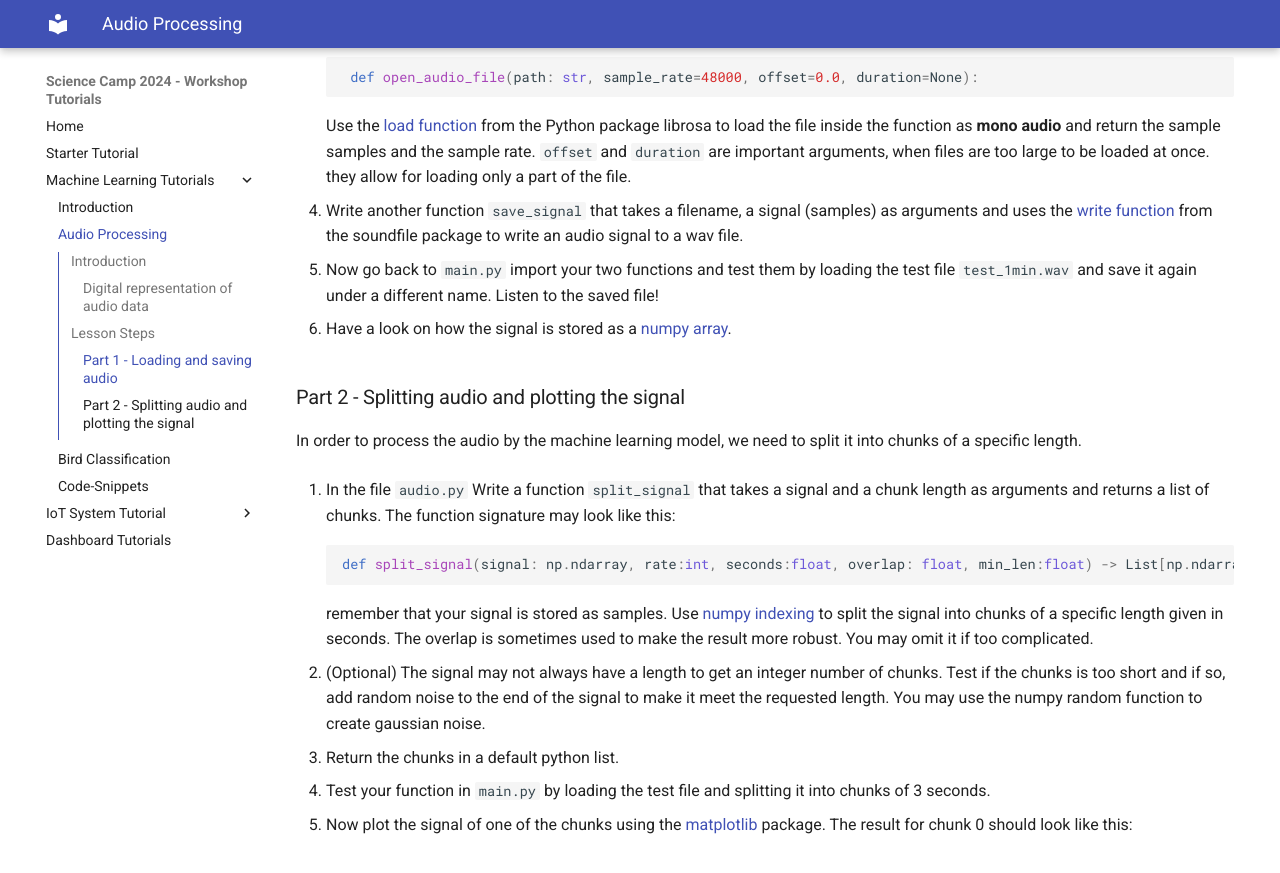
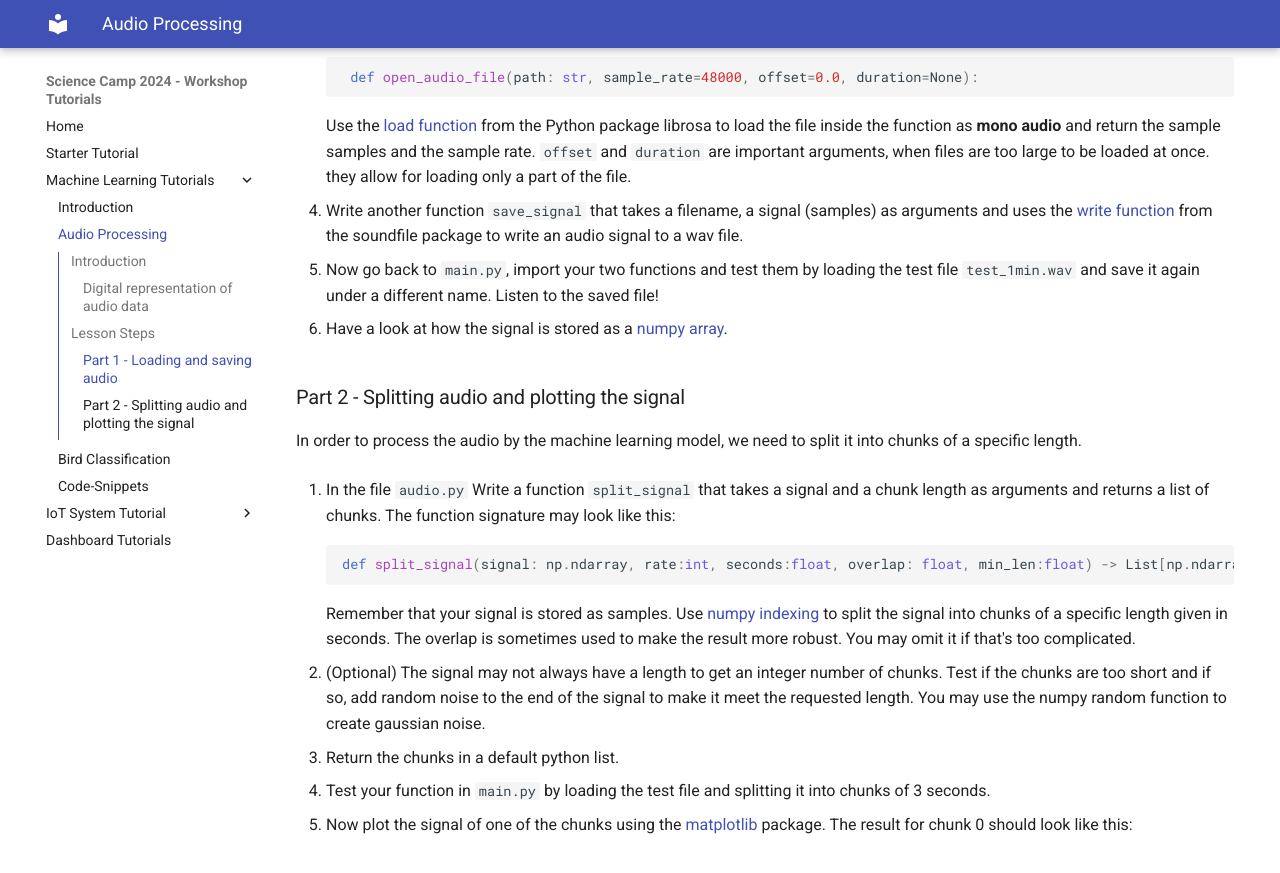
Before and after one commit to Science-Camp-TUI/tutorials, an MkDocs documentation site: the page built from docs/machine-learning/audio-processing.md, in a window 1280 px wide and 900 px high, scrolled down 1576 px. Shown: the top 873 px of the window. Built offline with MkDocs 1.6.1 and Material for MkDocs 9.7.7, drawn with Linux system fonts in a browser that asks for light colours; some of the changed text lies outside the part shown.

Commit message:
Update audio-processing.md
Typos, missing words

````diff
--- a/docs/machine-learning/audio-processing.md
+++ b/docs/machine-learning/audio-processing.md
@@ -69,9 +69,9 @@ The file [test_1min.wav](./files/test_1min.wav){:target="_blank"} contains a one
 
 4. Write another function `save_signal` that takes a filename, a signal (samples) as arguments and uses the [write function](https://python-soundfile.readthedocs.io/en/0.11.0/#read-write-functions){:target="_blank"} from the soundfile package to write an audio signal to a wav file.
 
-5. Now go back to `main.py` import your two functions and test them by loading the test file `test_1min.wav` and save it again under a different name. Listen to the saved file!
+5. Now go back to `main.py`, import your two functions and test them by loading the test file `test_1min.wav` and save it again under a different name. Listen to the saved file!
 
-6. Have a look on how the signal is stored as a [numpy array](https://numpy.org/doc/stable/reference/generated/numpy.array.html){:target="_blank"}.
+6. Have a look at how the signal is stored as a [numpy array](https://numpy.org/doc/stable/reference/generated/numpy.array.html){:target="_blank"}.
 
 
 ### Part 2 - Splitting audio and plotting the signal
@@ -84,9 +84,9 @@ In order to process the audio by the machine learning model, we need to split it
     def split_signal(signal: np.ndarray, rate:int, seconds:float, overlap: float, min_len:float) -> List[np.ndarray]:
     ```
 
-    remember that your signal is stored as samples. Use [numpy indexing](https://numpy.org/doc/stable/user/basics.indexing.html){:target="_blank"} to split the signal into chunks of a specific length given in seconds. The overlap is sometimes used to make the result more robust. You may omit it if too complicated.
+    Remember that your signal is stored as samples. Use [numpy indexing](https://numpy.org/doc/stable/user/basics.indexing.html){:target="_blank"} to split the signal into chunks of a specific length given in seconds. The overlap is sometimes used to make the result more robust. You may omit it if that's too complicated.
 
-2. (Optional) The signal may not always have a length to get an integer number of chunks. Test if the chunks is too short and if so, add random noise to the end of the signal to make it meet the requested length. You may use the numpy random function to create gaussian noise.
+2. (Optional) The signal may not always have a length to get an integer number of chunks. Test if the chunks are too short and if so, add random noise to the end of the signal to make it meet the requested length. You may use the numpy random function to create gaussian noise.
 
 3. Return the chunks in a default python list.
 
````
Also changed, not shown: other parts of docs/machine-learning/audio-processing.md (+1 -1 lines).
